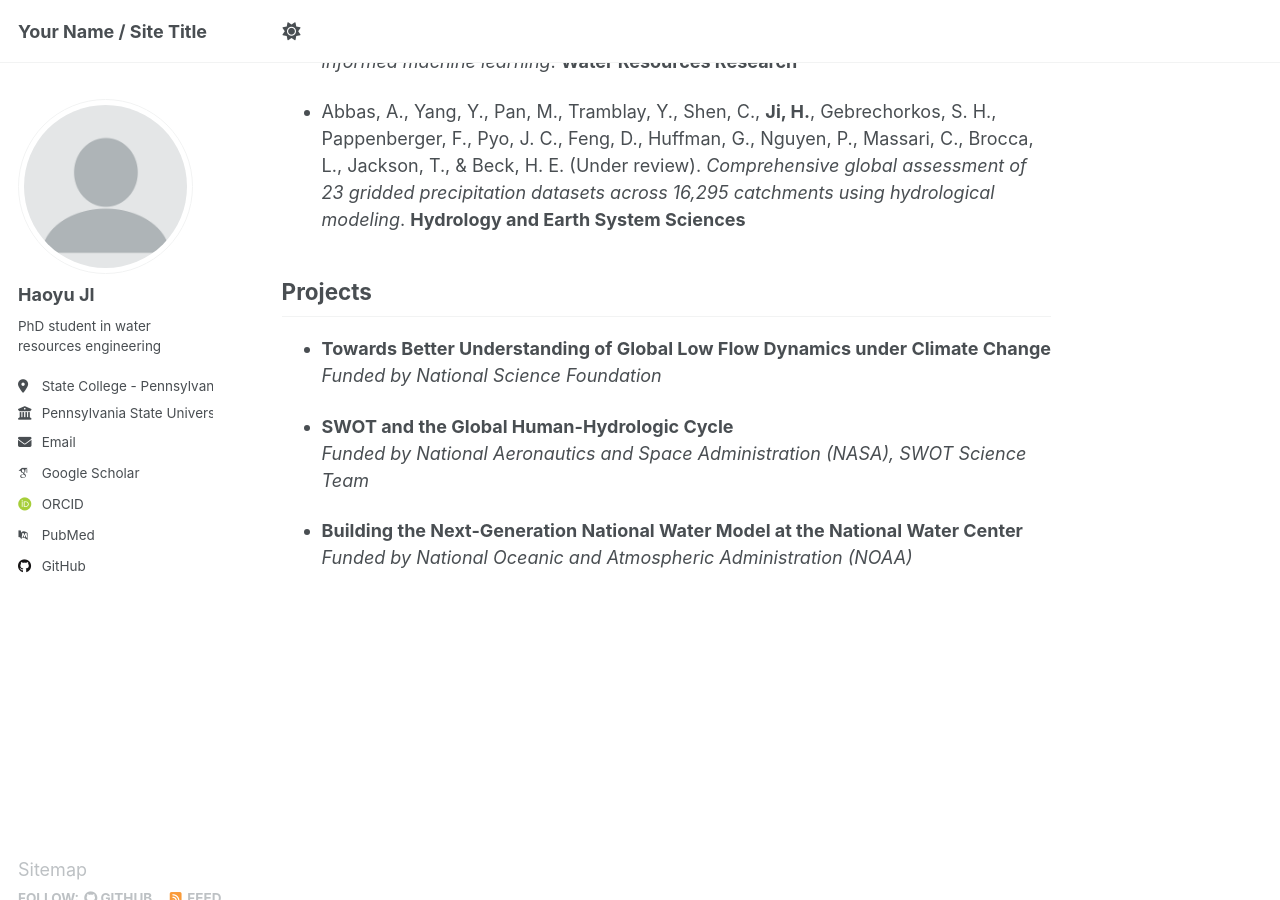
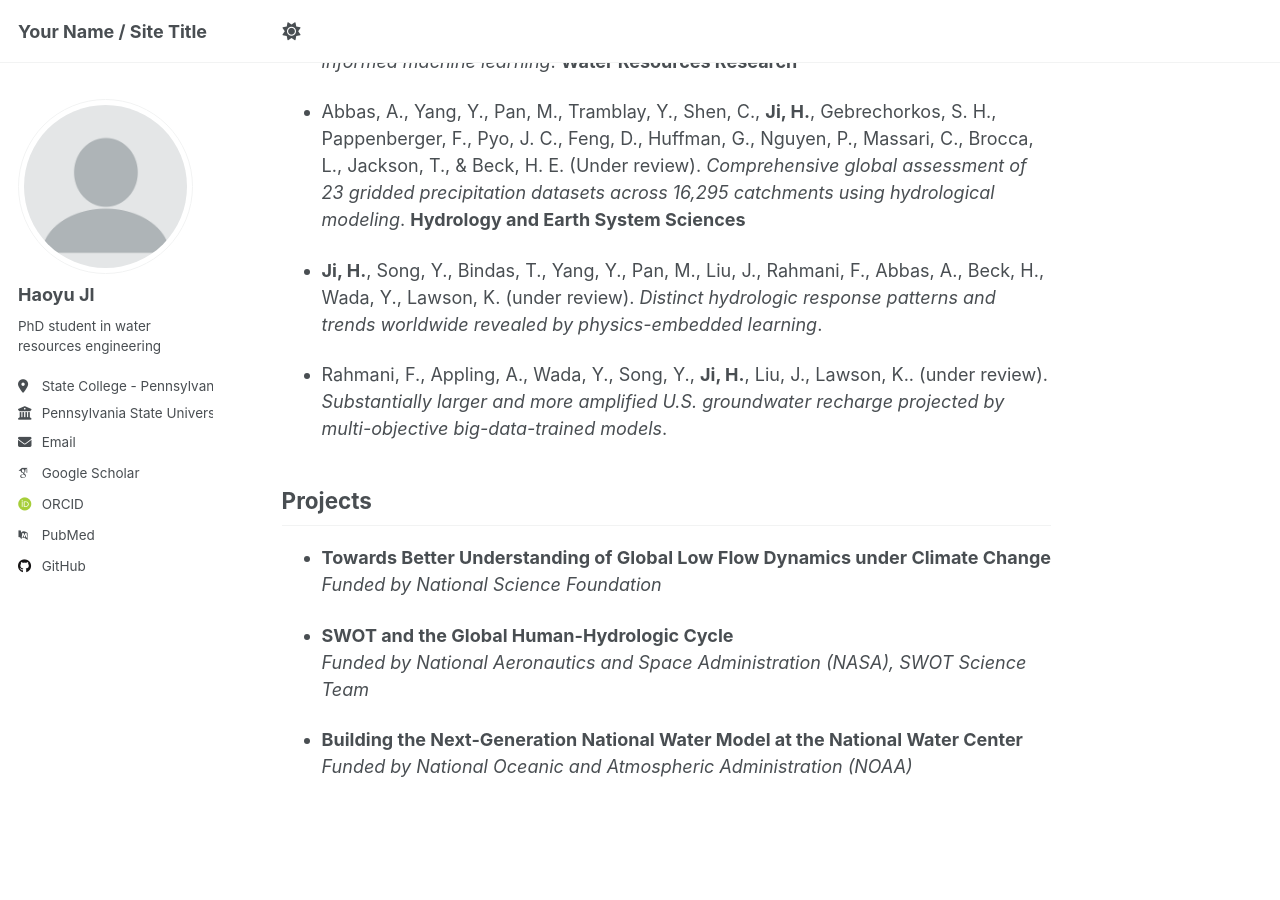
Before and after one commit to hiyuji98/hiyuji.github.io, a Jekyll site: the page built from _pages/about.md, in a window 1280 px wide and 900 px high, scrolled down 1161 px. Built offline with Jekyll 4.4.1, drawn with Linux system fonts in a browser that asks for light colours; some web fonts are replaced.

Commit message:
Update about.md
add 2 under review paper

```diff
--- a/_pages/about.md
+++ b/_pages/about.md
@@ -40,6 +40,10 @@ Education
 
 - Abbas, A., Yang, Y., Pan, M., Tramblay, Y., Shen, C., **Ji, H.**, Gebrechorkos, S. H., Pappenberger, F., Pyo, J. C., Feng, D., Huffman, G., Nguyen, P., Massari, C., Brocca, L., Jackson, T., & Beck, H. E. (Under review). *Comprehensive global assessment of 23 gridded precipitation datasets across 16,295 catchments using hydrological modeling*. **Hydrology and Earth System Sciences**
 
+- **Ji, H.**, Song, Y., Bindas, T., Yang, Y., Pan, M., Liu, J., Rahmani, F., Abbas, A., Beck, H., Wada, Y., Lawson, K. (under review). *Distinct hydrologic response patterns and trends worldwide revealed by physics-embedded learning*.
+
+- Rahmani, F., Appling, A., Wada, Y., Song, Y., **Ji, H.**, Liu, J., Lawson, K.. (under review). *Substantially larger and more amplified U.S. groundwater recharge projected by multi-objective big-data-trained models*.
+
 ## Projects
 
 - **Towards Better Understanding of Global Low Flow Dynamics under Climate Change**
```
